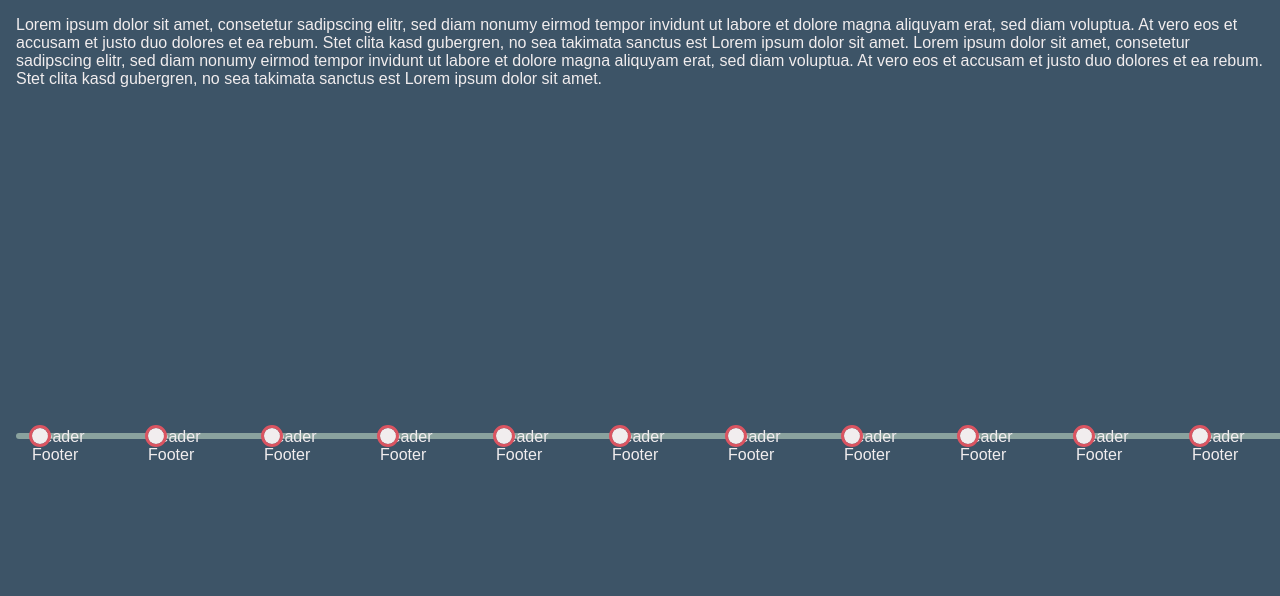
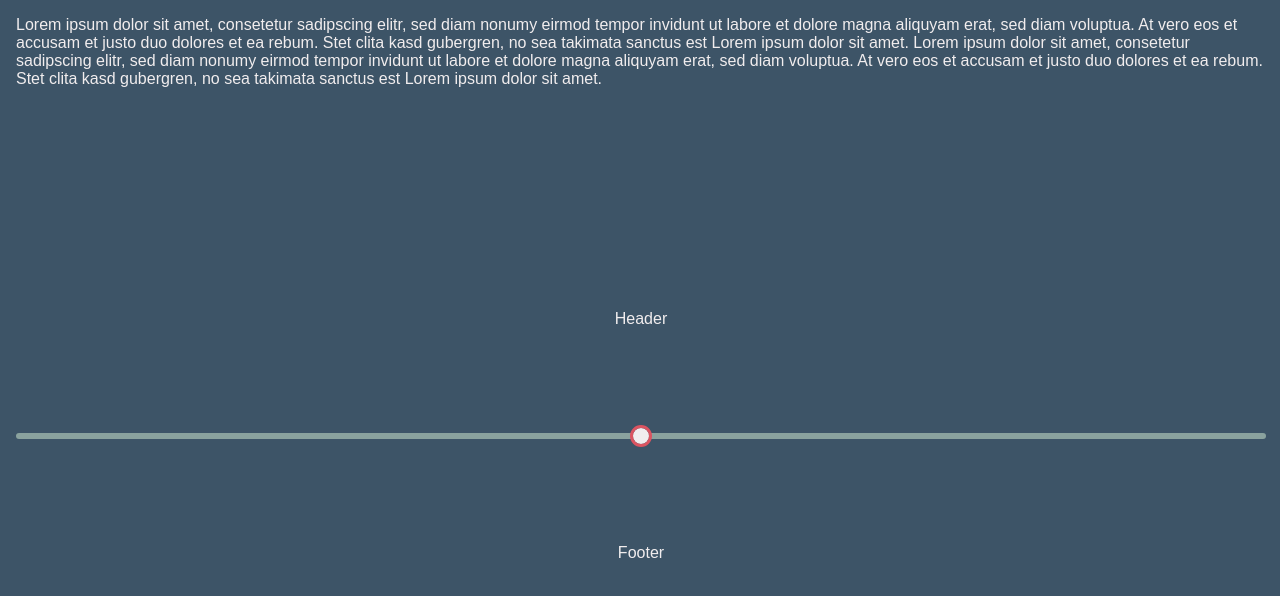
Before and after one commit to crunck78/timeline, a plain HTML site: page index.html in a window 1280 px wide. Drawn offline with Linux system fonts and the light colour scheme.

Commit message:
add timeline point wrapper

```diff
--- a/css/style.css
+++ b/css/style.css
@@ -33,13 +33,23 @@ body {
     margin: auto;
     display: flex;
     align-items: center;
-    justify-content: space-between;
+    justify-content: space-around;
     gap: 100px;
     width: -moz-fit-content;
     width: fit-content;
     min-width: calc(100% - 30px);
     padding: 0 16px;
     transition: transform 0.5s ease;
+}
+
+.timeline-point-wrapper {
+    display: flex;
+    flex-direction: column;
+    justify-content: space-between;
+    gap: 100px;
+    flex-grow: 0;
+    flex-shrink: 0;
+    align-items: center;
 }
 
 .timeline-point {
@@ -51,3 +61,16 @@ body {
     flex-grow: 0;
     flex-shrink: 0;
 }
+
+/* .timeline-point-header,
+.timeline-point-footer {
+    position: absolute;
+}
+
+.timeline-point-header{
+    margin-top: -100px;
+}
+
+.timeline-point-footer{
+    margin-top: 100px;
+} */
--- a/index.html
+++ b/index.html
@@ -18,100 +18,9 @@
         diam voluptua. At vero eos et accusam et justo duo dolores et ea rebum. Stet clita kasd gubergren, no sea
         takimata sanctus est Lorem ipsum dolor sit amet.
         <div id="timeline-container">
-            <div class="timeline-point">
+            <div class="timeline-point-wrapper">
                 <div class="timeline-point-header">Header</div>
-                <div class="timeline-point-footer">Footer</div>
-            </div>
-            <div class="timeline-point">
-                <div class="timeline-point-header">Header</div>
-                <div class="timeline-point-footer">Footer</div>
-            </div>
-            <div class="timeline-point">
-                <div class="timeline-point-header">Header</div>
-                <div class="timeline-point-footer">Footer</div>
-            </div>
-            <div class="timeline-point">
-                <div class="timeline-point-header">Header</div>
-                <div class="timeline-point-footer">Footer</div>
-            </div>
-            <div class="timeline-point">
-                <div class="timeline-point-header">Header</div>
-                <div class="timeline-point-footer">Footer</div>
-            </div>
-            <div class="timeline-point">
-                <div class="timeline-point-header">Header</div>
-                <div class="timeline-point-footer">Footer</div>
-            </div>
-            <div class="timeline-point">
-                <div class="timeline-point-header">Header</div>
-                <div class="timeline-point-footer">Footer</div>
-            </div>
-            <div class="timeline-point">
-                <div class="timeline-point-header">Header</div>
-                <div class="timeline-point-footer">Footer</div>
-            </div>
-            <div class="timeline-point">
-                <div class="timeline-point-header">Header</div>
-                <div class="timeline-point-footer">Footer</div>
-            </div>
-            <div class="timeline-point">
-                <div class="timeline-point-header">Header</div>
-                <div class="timeline-point-footer">Footer</div>
-            </div>
-            <div class="timeline-point">
-                <div class="timeline-point-header">Header</div>
-                <div class="timeline-point-footer">Footer</div>
-            </div>
-            <div class="timeline-point">
-                <div class="timeline-point-header">Header</div>
-                <div class="timeline-point-footer">Footer</div>
-            </div>
-            <div class="timeline-point">
-                <div class="timeline-point-header">Header</div>
-                <div class="timeline-point-footer">Footer</div>
-            </div>
-            <div class="timeline-point">
-                <div class="timeline-point-header">Header</div>
-                <div class="timeline-point-footer">Footer</div>
-            </div>
-            <div class="timeline-point">
-                <div class="timeline-point-header">Header</div>
-                <div class="timeline-point-footer">Footer</div>
-            </div>
-            <div class="timeline-point">
-                <div class="timeline-point-header">Header</div>
-                <div class="timeline-point-footer">Footer</div>
-            </div>
-            <div class="timeline-point">
-                <div class="timeline-point-header">Header</div>
-                <div class="timeline-point-footer">Footer</div>
-            </div>
-            <div class="timeline-point">
-                <div class="timeline-point-header">Header</div>
-                <div class="timeline-point-footer">Footer</div>
-            </div>
-            <div class="timeline-point">
-                <div class="timeline-point-header">Header</div>
-                <div class="timeline-point-footer">Footer</div>
-            </div>
-            <div class="timeline-point">
-                <div class="timeline-point-header">Header</div>
-                <div class="timeline-point-footer">Footer</div>
-            </div>
-            <div class="timeline-point">
-                <div class="timeline-point-header">Header</div>
-                <div class="timeline-point-footer">Footer</div>
-            </div>
-            <div class="timeline-point">
-                <div class="timeline-point-header">Header</div>
-                <div class="timeline-point-footer">Footer</div>
-            </div>
-            <div class="timeline-point">
-                <div class="timeline-point-header">Header</div>
-                <div class="timeline-point-footer">Footer</div>
-            </div>
-            <div class="timeline-point">
-                <div class="timeline-point-header">Header</div>
+                <div class="timeline-point"></div>
                 <div class="timeline-point-footer">Footer</div>
             </div>
         </div>
```
